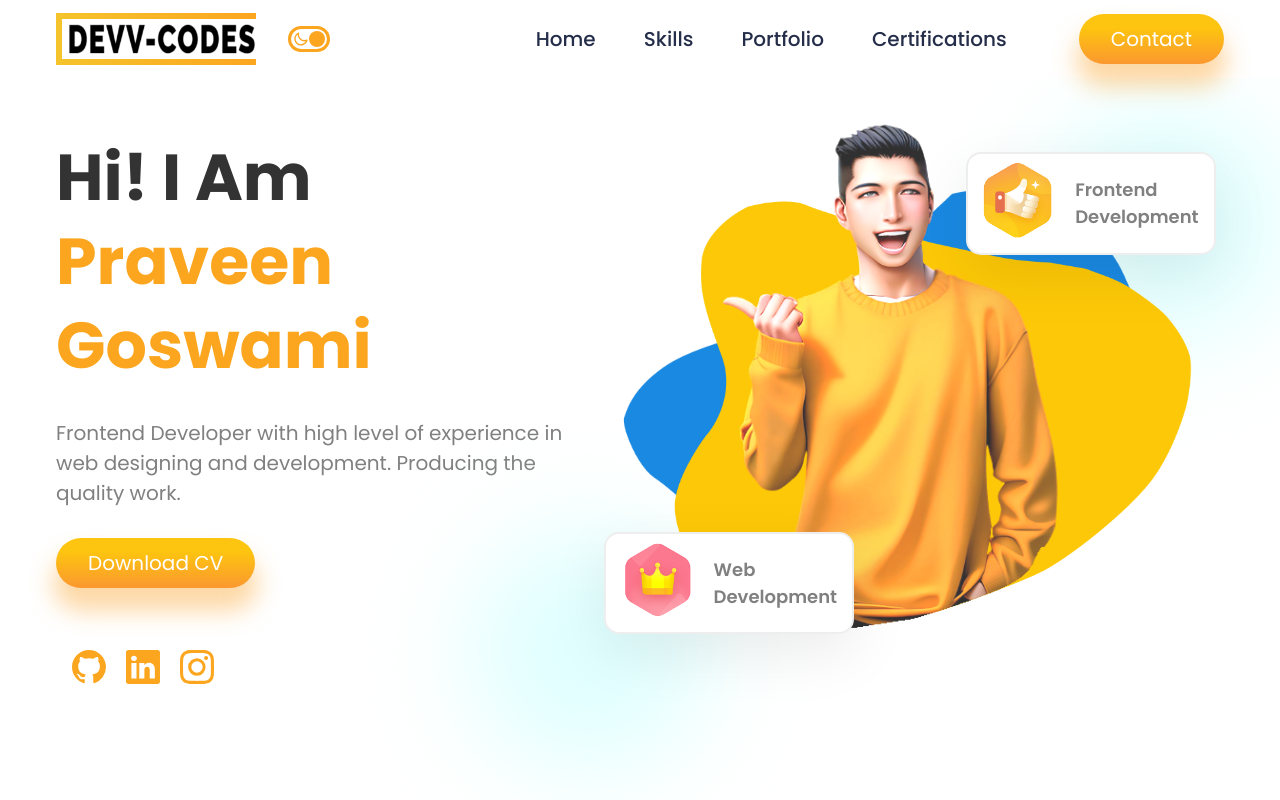
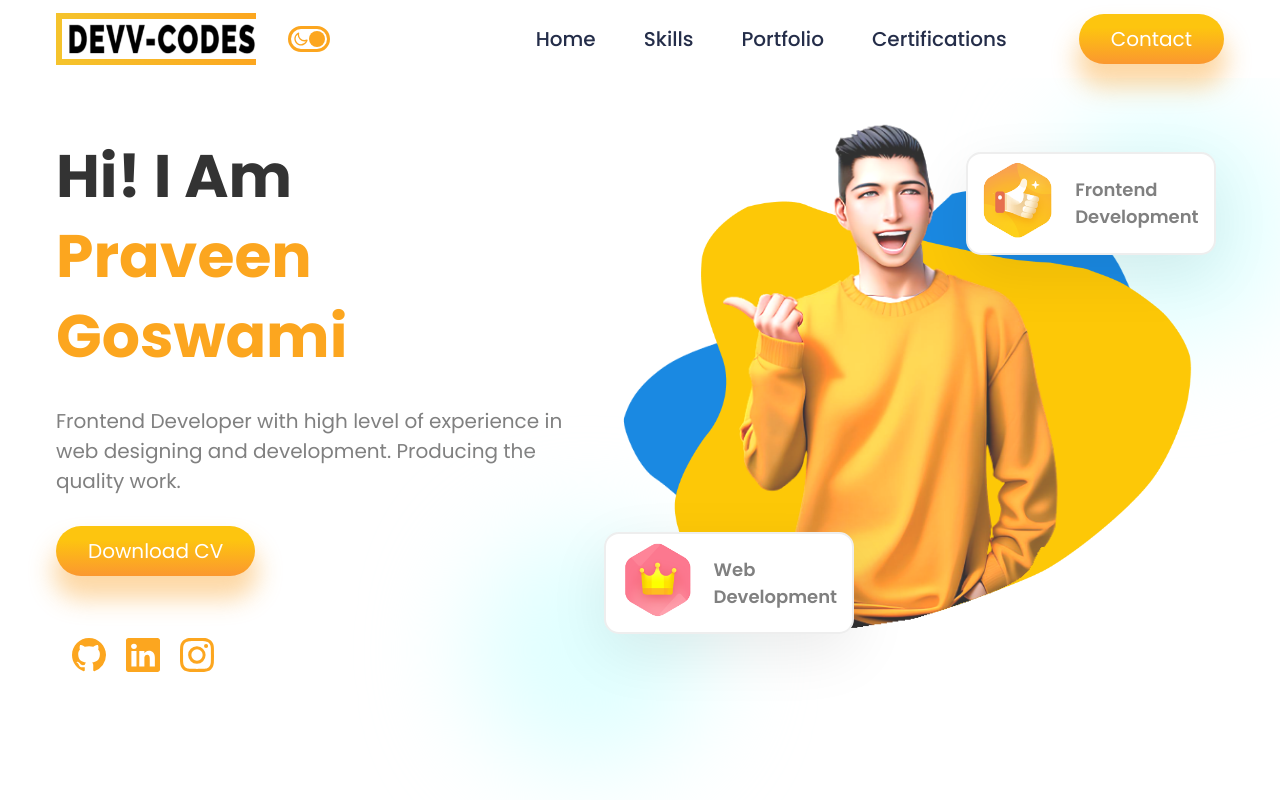
Before and after one commit to praveengoswami1996/personal_portfolio_react, a React (Create React App) app: page / in a window 1280 px wide. Shown: the top 800 px of the page. Built offline with nearby package versions, Linux system fonts and the light colour scheme.

Commit message:
Changed font size of h1 in Hero.css

```diff
--- a/src/components/Hero/Hero.css
+++ b/src/components/Hero/Hero.css
@@ -19,8 +19,8 @@
 }
 
 .app__hero-text h1 {
-    font-size: 65px;
-    line-height: 84px;
+    font-size: 60px;
+    line-height: 80px;
     color: #333;
 }
 
```
